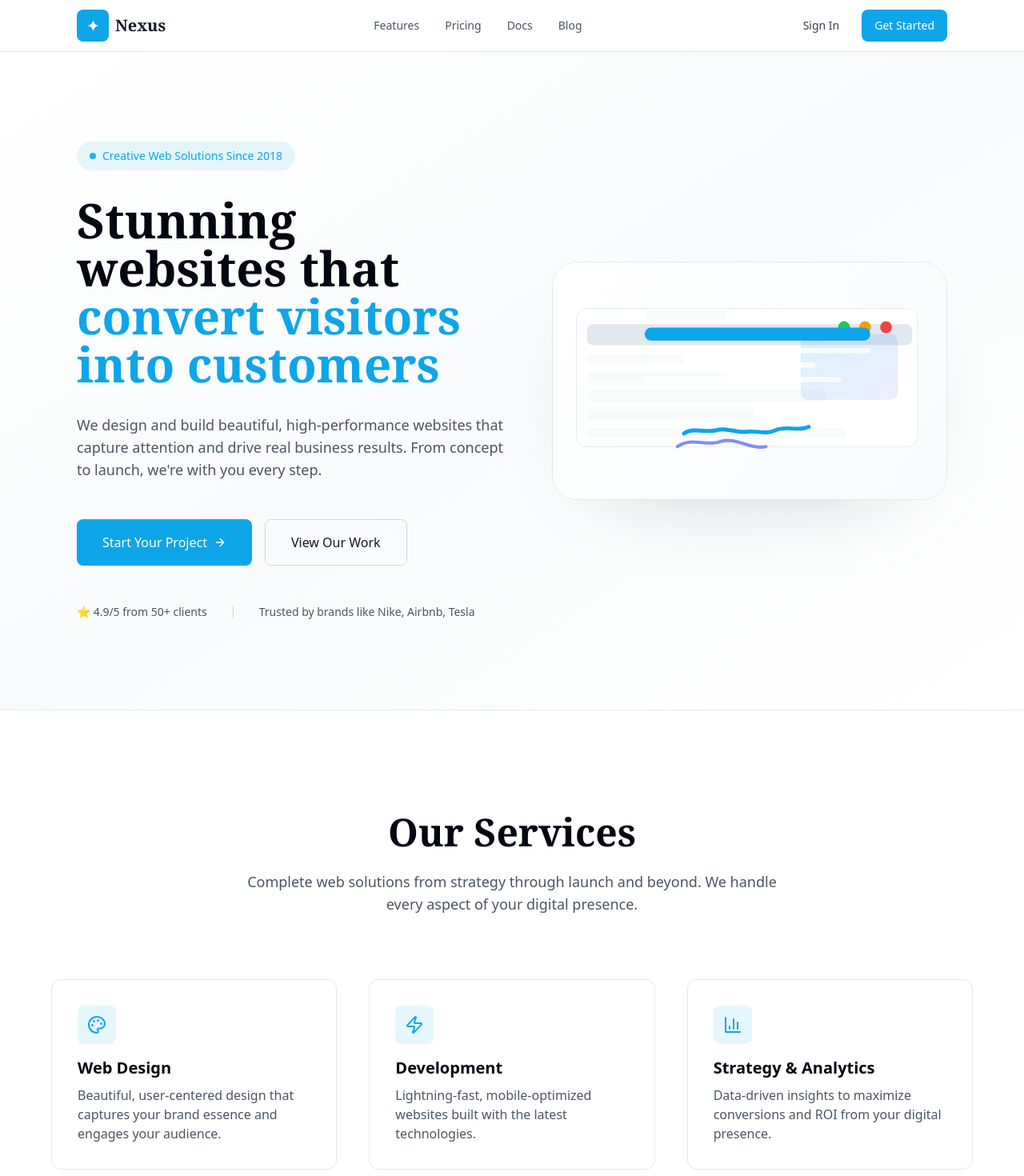
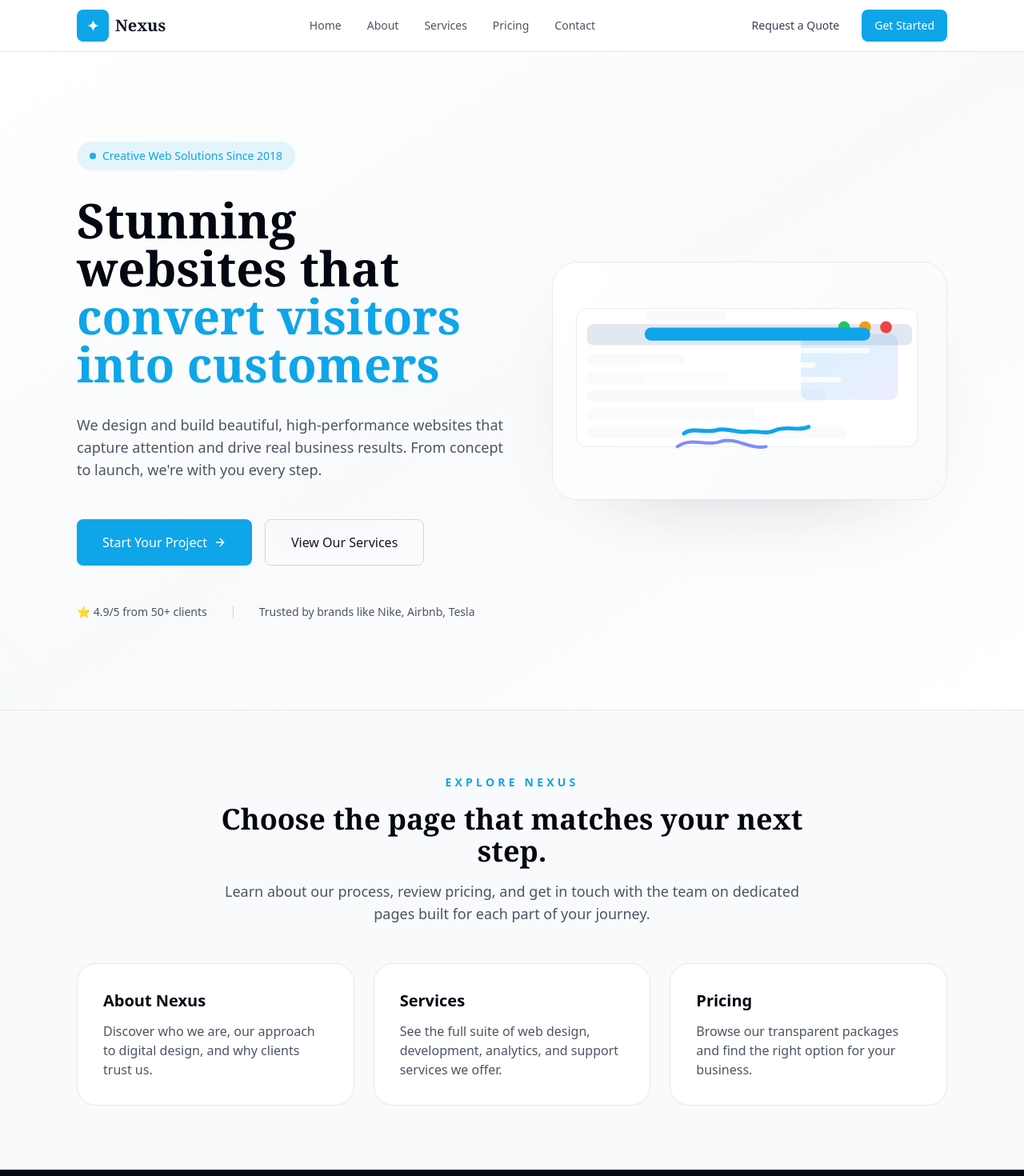
Before and after one commit to longfellowgarden20-source/nexus-agency-formore, a Next.js app: page / in a window 1280 px wide. Shown: the top 1470 px of the page at 80% size. Built offline with nearby package versions, Linux system fonts and the light colour scheme.

Commit message:
Add multi-page navigation and pages

```diff
--- /dev/null
+++ b/app/about/page.tsx
@@ -0,0 +1,52 @@
+import Link from 'next/link'
+import { Navigation } from '../components/Navigation'
+import { Footer } from '../components/Footer'
+
+export default function AboutPage() {
+  return (
+    <main className="min-h-screen bg-white">
+      <Navigation />
+      <section className="max-w-6xl mx-auto px-4 sm:px-6 lg:px-8 py-20">
+        <div className="max-w-3xl mx-auto text-center">
+          <p className="text-sm uppercase tracking-[0.28em] text-accent font-semibold mb-4">About Nexus</p>
+          <h1 className="text-4xl sm:text-5xl font-display font-bold text-slate-950 mb-6">
+            Digital product design and development for ambitious brands
+          </h1>
+          <p className="text-base sm:text-lg text-slate-600 leading-relaxed mb-8">
+            Nexus helps fast-growing companies launch modern, high-converting websites.
+            We combine strategic design, development, and analytics to turn traffic into loyal customers.
+          </p>
+          <div className="flex flex-col sm:flex-row items-center justify-center gap-4">
+            <Link href="/contact" className="inline-flex items-center justify-center px-8 py-3 rounded-full bg-accent text-white text-sm font-semibold hover:bg-accent-dark transition">
+              Work with us
+            </Link>
+            <Link href="/" className="inline-flex items-center justify-center px-8 py-3 rounded-full border border-slate-300 text-slate-900 text-sm font-semibold hover:bg-slate-50 transition">
+              Back to homepage
+            </Link>
+          </div>
+        </div>
+
+        <div className="mt-16 grid gap-8 lg:grid-cols-3">
+          {[
+            {
+              title: 'Strategy first',
+              body: 'We start with research and user insights so every website is designed to move your business forward.',
+            },
+            {
+              title: 'Built for growth',
+              body: 'Performance, accessibility, and conversions are baked into every project from day one.',
+            },
+            {
+              title: 'Long-term partner',
+              body: 'Ongoing support, analytics, and updates keep your website strong after launch.',
+            },
+          ].map((item) => (
+            <div key={item.title} className="rounded-3xl border border-slate-200 p-8 bg-slate-50">
+              <h2 className="text-xl font-semibold text-slate-950 mb-3">{item.title}</h2>
+              <p className="text-slate-600 leading-relaxed">{item.body}</p>
+            </div>
+          ))}
+        </div>
+      </section>
+      <Footer />
+}
--- a/app/components/Footer.tsx
+++ b/app/components/Footer.tsx
@@ -1,5 +1,6 @@
 'use client'
 
+import Link from 'next/link'
 import { Github, Twitter, Linkedin, Mail } from 'lucide-react'
 
 export function Footer() {
@@ -26,10 +27,10 @@ export function Footer() {
           <div>
             <h4 className="font-semibold text-white text-sm mb-3 sm:mb-4">Services</h4>
             <ul className="space-y-2 sm:space-y-3 text-xs sm:text-sm">
-              <li><a href="#" className="hover:text-white transition-colors">Web Design</a></li>
-              <li><a href="#" className="hover:text-white transition-colors">Development</a></li>
-              <li><a href="#" className="hover:text-white transition-colors">Strategy</a></li>
-              <li><a href="#" className="hover:text-white transition-colors">Support</a></li>
+              <li><Link href="/about" className="hover:text-white transition-colors">About</Link></li>
+              <li><Link href="/contact" className="hover:text-white transition-colors">Contact</Link></li>
+              <li><Link href="/services" className="hover:text-white transition-colors">Services</Link></li>
+              <li><Link href="/pricing" className="hover:text-white transition-colors">Pricing</Link></li>
             </ul>
           </div>
 
@@ -37,10 +38,10 @@ export function Footer() {
           <div>
             <h4 className="font-semibold text-white text-sm mb-3 sm:mb-4">Company</h4>
             <ul className="space-y-2 sm:space-y-3 text-xs sm:text-sm">
-              <li><a href="#" className="hover:text-white transition-colors">About</a></li>
+              <li><Link href="/about" className="hover:text-white transition-colors">About</Link></li>
               <li><a href="#" className="hover:text-white transition-colors">Blog</a></li>
               <li><a href="#" className="hover:text-white transition-colors">Careers</a></li>
-              <li><a href="#" className="hover:text-white transition-colors">Contact</a></li>
+              <li><Link href="/contact" className="hover:text-white transition-colors">Contact</Link></li>
             </ul>
           </div>
 
--- a/app/components/HeroSection.tsx
+++ b/app/components/HeroSection.tsx
@@ -1,6 +1,7 @@
 'use client'
 
 import Image from 'next/image'
+import Link from 'next/link'
 import { ArrowRight } from 'lucide-react'
 
 export function HeroSection() {
@@ -35,13 +36,13 @@ export function HeroSection() {
 
             {/* CTA Buttons */}
             <div className="flex flex-col sm:flex-row gap-3 sm:gap-4 justify-center lg:justify-start pt-4">
-              <button className="w-full sm:w-auto px-6 sm:px-8 py-3 sm:py-4 bg-accent text-white rounded-lg font-medium hover:bg-accent-dark transition-all duration-200 transform hover:scale-105 active:scale-95 flex items-center justify-center gap-2 text-sm sm:text-base">
+              <Link href="/contact" className="w-full sm:w-auto px-6 sm:px-8 py-3 sm:py-4 bg-accent text-white rounded-lg font-medium hover:bg-accent-dark transition-all duration-200 transform hover:scale-105 active:scale-95 flex items-center justify-center gap-2 text-sm sm:text-base">
                 Start Your Project
                 <ArrowRight className="w-4 h-4" />
-              </button>
-              <button className="w-full sm:w-auto px-6 sm:px-8 py-3 sm:py-4 border border-slate-300 text-slate-900 rounded-lg font-medium hover:bg-slate-50 transition-all duration-200 text-sm sm:text-base">
-                View Our Work
-              </button>
+              </Link>
+              <Link href="/services" className="w-full sm:w-auto px-6 sm:px-8 py-3 sm:py-4 border border-slate-300 text-slate-900 rounded-lg font-medium hover:bg-slate-50 transition-all duration-200 text-sm sm:text-base">
+                View Our Services
+              </Link>
             </div>
 
             {/* Social proof */}
--- a/app/components/Navigation.tsx
+++ b/app/components/Navigation.tsx
@@ -1,5 +1,6 @@
 'use client'
 
+import Link from 'next/link'
 import { useState } from 'react'
 import { Menu, X } from 'lucide-react'
 
@@ -12,38 +13,43 @@ export function Navigation() {
         <div className="flex justify-between items-center h-16">
           {/* Logo */}
           <div className="flex-shrink-0 flex items-center gap-2">
+            <Link href="/" className="flex items-center gap-2">
               <div className="w-10 h-10 bg-accent rounded-lg flex items-center justify-center text-white font-bold text-lg">
                 ✦
               </div>
               <span className="hidden sm:inline font-display text-xl font-bold text-slate-900">
                 Nexus
               </span>
+            </Link>
           </div>
 
           {/* Desktop Menu */}
           <div className="hidden md:flex items-center gap-8">
-            <a href="#features" className="text-sm text-slate-600 hover:text-slate-900 transition-colors">
-              Features
-            </a>
-            <a href="#pricing" className="text-sm text-slate-600 hover:text-slate-900 transition-colors">
+            <Link href="/" className="text-sm text-slate-600 hover:text-slate-900 transition-colors">
+              Home
+            </Link>
+            <Link href="/about" className="text-sm text-slate-600 hover:text-slate-900 transition-colors">
+              About
+            </Link>
+            <Link href="/services" className="text-sm text-slate-600 hover:text-slate-900 transition-colors">
+              Services
+            </Link>
+            <Link href="/pricing" className="text-sm text-slate-600 hover:text-slate-900 transition-colors">
               Pricing
-            </a>
-            <a href="#" className="text-sm text-slate-600 hover:text-slate-900 transition-colors">
-              Docs
-            </a>
-            <a href="#" className="text-sm text-slate-600 hover:text-slate-900 transition-colors">
-              Blog
-            </a>
+            </Link>
+            <Link href="/contact" className="text-sm text-slate-600 hover:text-slate-900 transition-colors">
+              Contact
+            </Link>
           </div>
 
           {/* Desktop Buttons */}
           <div className="hidden md:flex items-center gap-3">
-            <button className="px-4 py-2 text-sm text-slate-700 hover:text-slate-900 font-medium transition-colors">
-              Sign In
-            </button>
-            <button className="px-4 py-2.5 text-sm bg-accent text-white rounded-lg hover:bg-accent-dark transition-colors font-medium">
+            <Link href="/contact" className="px-4 py-2 text-sm text-slate-700 hover:text-slate-900 font-medium transition-colors">
+              Request a Quote
+            </Link>
+            <Link href="/contact" className="px-4 py-2.5 text-sm bg-accent text-white rounded-lg hover:bg-accent-dark transition-colors font-medium">
               Get Started
-            </button>
+            </Link>
           </div>
 
           {/* Mobile Menu Button */}
@@ -64,25 +70,28 @@ export function Navigation() {
         {isOpen && (
           <div className="md:hidden pb-4 border-t border-slate-200">
             <div className="flex flex-col gap-3 pt-4">
-              <a href="#features" className="block px-4 py-2 text-sm text-slate-600 hover:text-slate-900 hover:bg-slate-50 rounded transition-colors">
-                Features
-              </a>
-              <a href="#pricing" className="block px-4 py-2 text-sm text-slate-600 hover:text-slate-900 hover:bg-slate-50 rounded transition-colors">
+              <Link href="/" className="block px-4 py-2 text-sm text-slate-600 hover:text-slate-900 hover:bg-slate-50 rounded transition-colors">
+                Home
+              </Link>
+              <Link href="/about" className="block px-4 py-2 text-sm text-slate-600 hover:text-slate-900 hover:bg-slate-50 rounded transition-colors">
+                About
+              </Link>
+              <Link href="/services" className="block px-4 py-2 text-sm text-slate-600 hover:text-slate-900 hover:bg-slate-50 rounded transition-colors">
+                Services
+              </Link>
+              <Link href="/pricing" className="block px-4 py-2 text-sm text-slate-600 hover:text-slate-900 hover:bg-slate-50 rounded transition-colors">
                 Pricing
-              </a>
-              <a href="#" className="block px-4 py-2 text-sm text-slate-600 hover:text-slate-900 hover:bg-slate-50 rounded transition-colors">
-                Docs
-              </a>
-              <a href="#" className="block px-4 py-2 text-sm text-slate-600 hover:text-slate-900 hover:bg-slate-50 rounded transition-colors">
-                Blog
-              </a>
+              </Link>
+              <Link href="/contact" className="block px-4 py-2 text-sm text-slate-600 hover:text-slate-900 hover:bg-slate-50 rounded transition-colors">
+                Contact
+              </Link>
               <div className="flex flex-col gap-2 pt-2 border-t border-slate-200">
-                <button className="w-full px-4 py-2.5 text-sm text-slate-700 hover:bg-slate-50 rounded transition-colors font-medium">
-                  Sign In
-                </button>
-                <button className="w-full px-4 py-2.5 text-sm bg-accent text-white rounded-lg hover:bg-accent-dark transition-colors font-medium">
+                <Link href="/contact" className="w-full px-4 py-2.5 text-sm text-slate-700 hover:bg-slate-50 rounded transition-colors font-medium">
+                  Request a Quote
+                </Link>
+                <Link href="/contact" className="w-full px-4 py-2.5 text-sm bg-accent text-white rounded-lg hover:bg-accent-dark transition-colors font-medium">
                   Get Started
-                </button>
+                </Link>
               </div>
             </div>
           </div>
--- /dev/null
+++ b/app/contact/page.tsx
@@ -0,0 +1,60 @@
+import { Navigation } from '../components/Navigation'
+import { Footer } from '../components/Footer'
+
+export default function ContactPage() {
+  return (
+    <main className="min-h-screen bg-white">
+      <Navigation />
+      <section className="max-w-6xl mx-auto px-4 sm:px-6 lg:px-8 py-20">
+        <div className="grid gap-12 lg:grid-cols-[1.2fr_0.8fr] items-start">
+          <div>
+            <p className="text-sm uppercase tracking-[0.28em] text-accent font-semibold mb-4">Get in touch</p>
+            <h1 className="text-4xl sm:text-5xl font-display font-bold text-slate-950 mb-6">
+              Let’s build something exceptional together
+            </h1>
+            <p className="text-base sm:text-lg text-slate-600 leading-relaxed max-w-2xl">
+              Whether you need a new website, redesign, or strategy refresh, our team is ready to help.
+              Share the details of your project and we’ll respond with a custom plan.
+            </p>
+          </div>
+
+          <div className="rounded-3xl border border-slate-200 bg-slate-50 p-8 shadow-sm">
+            <form className="space-y-6">
+              <label className="block">
+                <span className="text-sm font-medium text-slate-800">Name</span>
+                <input
+                  type="text"
+                  placeholder="Jane Doe"
+                  className="mt-2 w-full rounded-2xl border border-slate-300 bg-white px-4 py-3 text-sm text-slate-900 focus:border-accent focus:outline-none focus:ring-2 focus:ring-accent/20"
+                />
+              </label>
+              <label className="block">
+                <span className="text-sm font-medium text-slate-800">Email</span>
+                <input
+                  type="email"
+                  placeholder="jane@example.com"
+                  className="mt-2 w-full rounded-2xl border border-slate-300 bg-white px-4 py-3 text-sm text-slate-900 focus:border-accent focus:outline-none focus:ring-2 focus:ring-accent/20"
+                />
+              </label>
+              <label className="block">
+                <span className="text-sm font-medium text-slate-800">Message</span>
+                <textarea
+                  rows={6}
+                  placeholder="Tell us about your project"
+                  className="mt-2 w-full rounded-2xl border border-slate-300 bg-white px-4 py-3 text-sm text-slate-900 focus:border-accent focus:outline-none focus:ring-2 focus:ring-accent/20"
+                />
+              </label>
+              <button
+                type="submit"
+                className="w-full rounded-2xl bg-accent px-5 py-3 text-sm font-semibold text-white hover:bg-accent-dark transition"
+              >
+                Send message
+              </button>
+            </form>
+          </div>
+        </div>
+      </section>
+      <Footer />
+    </main>
+  )
+}
--- a/app/page.tsx
+++ b/app/page.tsx
@@ -1,8 +1,6 @@
+import Link from 'next/link'
 import { Navigation } from './components/Navigation'
 import { HeroSection } from './components/HeroSection'
-import { FeaturesSection } from './components/FeaturesSection'
-import { PricingSection } from './components/PricingSection'
-import { CTASection } from './components/CTASection'
 import { Footer } from './components/Footer'
 
 export default function Home() {
@@ -10,9 +8,36 @@ export default function Home() {
     <main className="min-h-screen bg-white">
       <Navigation />
       <HeroSection />
-      <FeaturesSection />
-      <PricingSection />
-      <CTASection />
+
+      <section className="py-20 bg-slate-50 border-t border-slate-200">
+        <div className="max-w-6xl mx-auto px-4 sm:px-6 lg:px-8">
+          <div className="text-center max-w-3xl mx-auto mb-12">
+            <p className="text-sm uppercase tracking-[0.3em] text-accent font-semibold mb-4">Explore Nexus</p>
+            <h2 className="text-3xl sm:text-4xl font-display font-bold text-slate-950">
+              Choose the page that matches your next step.
+            </h2>
+            <p className="mt-4 text-slate-600 text-base sm:text-lg leading-relaxed">
+              Learn about our process, review pricing, and get in touch with the team on dedicated pages built for each part of your journey.
+            </p>
+          </div>
+
+          <div className="grid gap-6 md:grid-cols-3">
+            <Link href="/about" className="group block rounded-3xl border border-slate-200 bg-white p-8 hover:border-accent/50 hover:shadow-xl transition">
+              <h3 className="text-xl font-semibold text-slate-950 mb-3">About Nexus</h3>
+              <p className="text-slate-600">Discover who we are, our approach to digital design, and why clients trust us.</p>
+            </Link>
+            <Link href="/services" className="group block rounded-3xl border border-slate-200 bg-white p-8 hover:border-accent/50 hover:shadow-xl transition">
+              <h3 className="text-xl font-semibold text-slate-950 mb-3">Services</h3>
+              <p className="text-slate-600">See the full suite of web design, development, analytics, and support services we offer.</p>
+            </Link>
+            <Link href="/pricing" className="group block rounded-3xl border border-slate-200 bg-white p-8 hover:border-accent/50 hover:shadow-xl transition">
+              <h3 className="text-xl font-semibold text-slate-950 mb-3">Pricing</h3>
+              <p className="text-slate-600">Browse our transparent packages and find the right option for your business.</p>
+            </Link>
+          </div>
+        </div>
+      </section>
+
       <Footer />
     </main>
   )
```
Also changed, not shown: app/components/CTASection.tsx (+6 -5 lines), app/pricing/page.tsx (added, +15 -0 lines), app/services/page.tsx (added, +15 -0 lines), tsconfig.json (+19 -5 lines), next-env.d.ts (added), 1 other file (tests, documents, lock files or other folders). Lines whose indentation alone changed are shown as unchanged.
